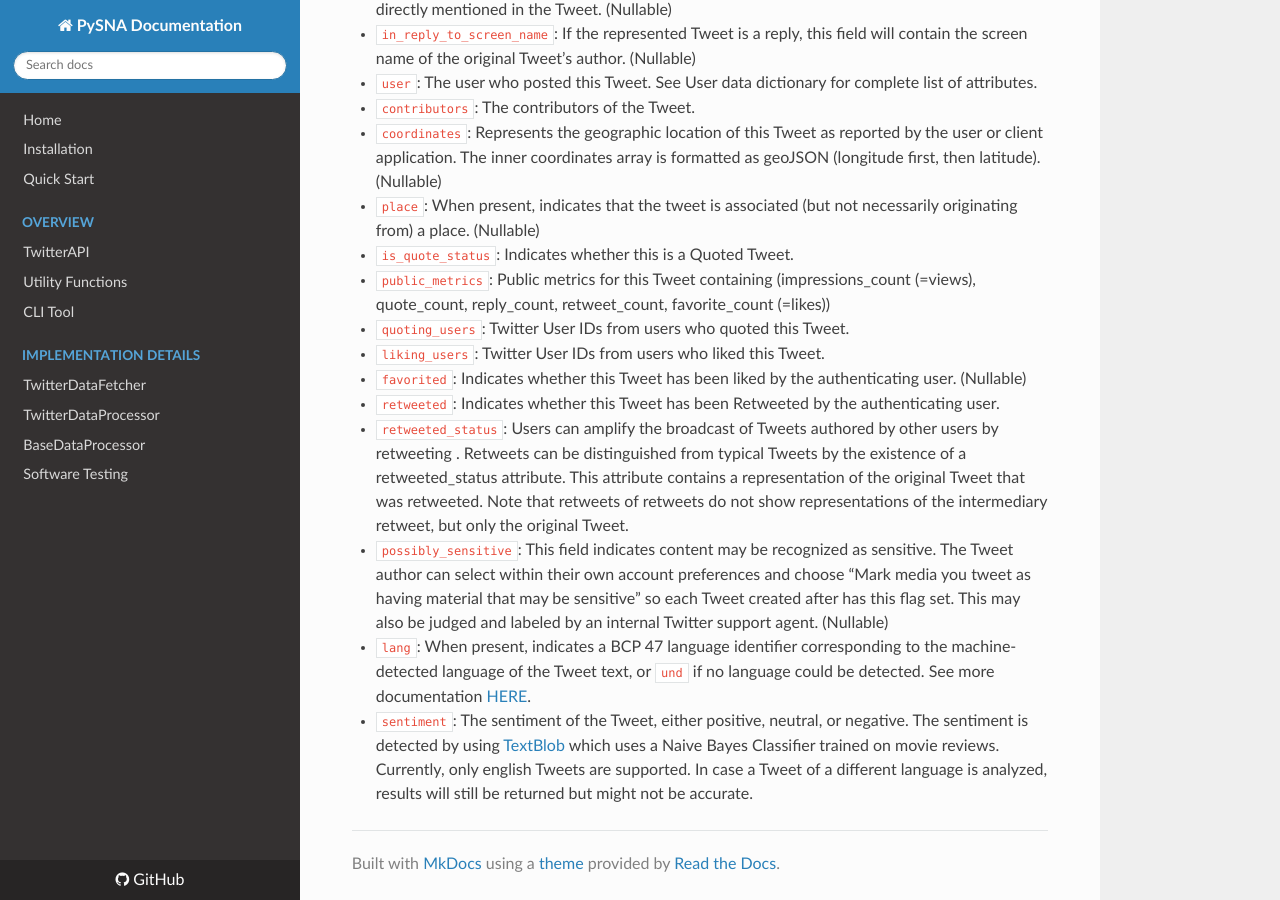
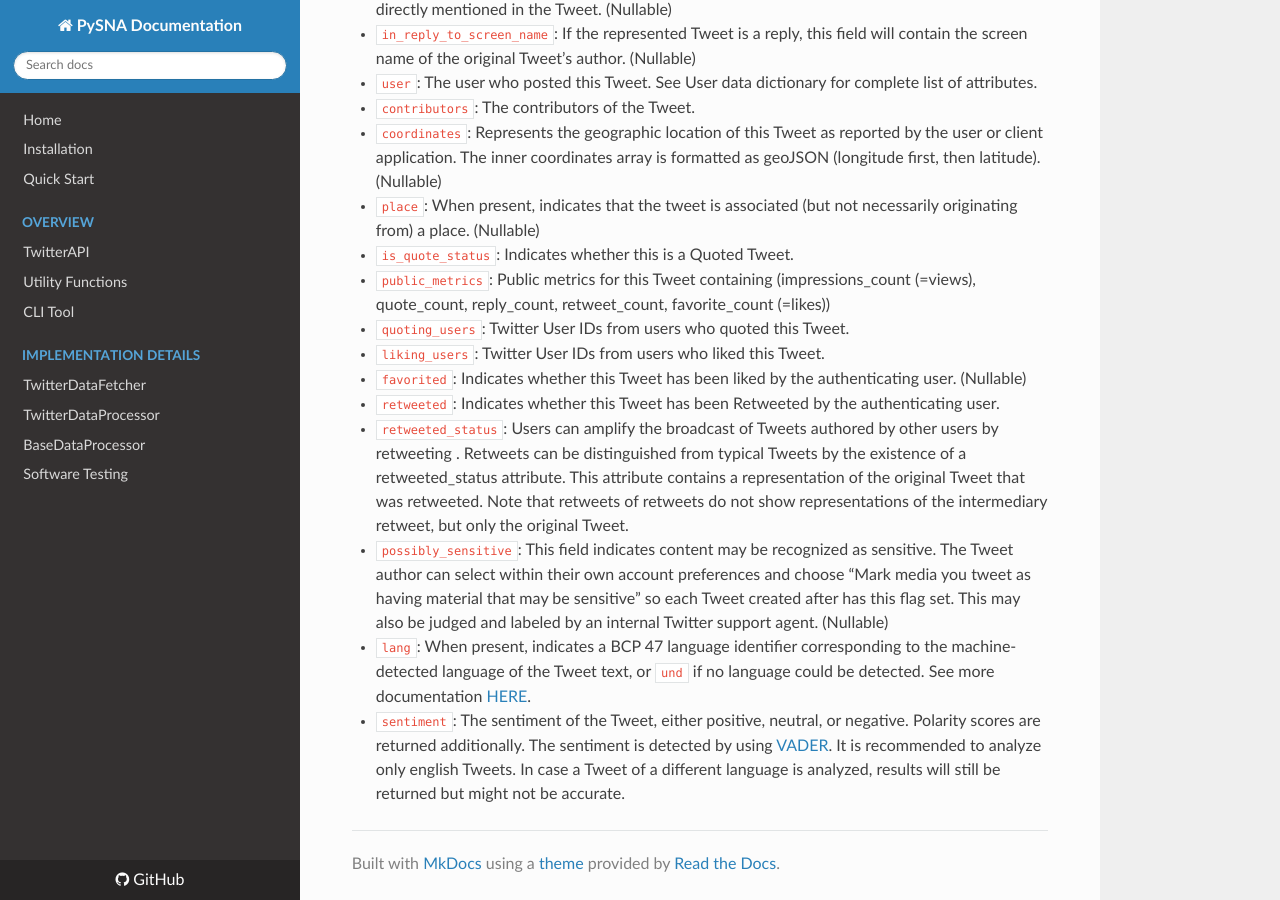
Before and after one commit to mathun3003/PySNA, an MkDocs documentation site: the page built from docs/docs/user-guide/overview/literals-tweet-info.md, in a window 1280 px wide and 900 px high, scrolled down 1082 px. Built offline with MkDocs 1.6.1, drawn with Linux system fonts in a browser that asks for light colours; nearby versions of some CDN libraries.

Commit message:
update docs

````diff
--- a/docs/docs/user-guide/overview/literals-tweet-info.md
+++ b/docs/docs/user-guide/overview/literals-tweet-info.md
@@ -29,4 +29,4 @@
 - ```retweeted_status```: Users can amplify the broadcast of Tweets authored by other users by retweeting . Retweets can be distinguished from typical Tweets by the existence of a retweeted_status attribute. This attribute contains a representation of the original Tweet that was retweeted. Note that retweets of retweets do not show representations of the intermediary retweet, but only the original Tweet.
 - ```possibly_sensitive```: This field indicates content may be recognized as sensitive. The Tweet author can select within their own account preferences and choose “Mark media you tweet as having material that may be sensitive” so each Tweet created after has this flag set. This may also be judged and labeled by an internal Twitter support agent. (Nullable)
 - ```lang```: When present, indicates a BCP 47 language identifier corresponding to the machine-detected language of the Tweet text, or ```und``` if no language could be detected. See more documentation [HERE](https://developer.twitter.com/en/docs/twitter-api/enterprise/powertrack-api/guides/operators).
-- ```sentiment```: The sentiment of the Tweet, either positive, neutral, or negative. The sentiment is detected by using [TextBlob](https://textblob.readthedocs.io/en/dev/) which uses a Naive Bayes Classifier trained on movie reviews. Currently, only english Tweets are supported. In case a Tweet of a different language is analyzed, results will still be returned but might not be accurate.
+- ```sentiment```: The sentiment of the Tweet, either positive, neutral, or negative. Polarity scores are returned additionally. The sentiment is detected by using [VADER](https://vadersentiment.readthedocs.io/en/latest/). It is recommended to analyze only english Tweets. In case a Tweet of a different language is analyzed, results will still be returned but might not be accurate.
````
Also changed, not shown: docs/site/index.html, docs/site/search/search_index.json, docs/site/user-guide/overview/literals-tweet-info/index.html, 1 other file.
